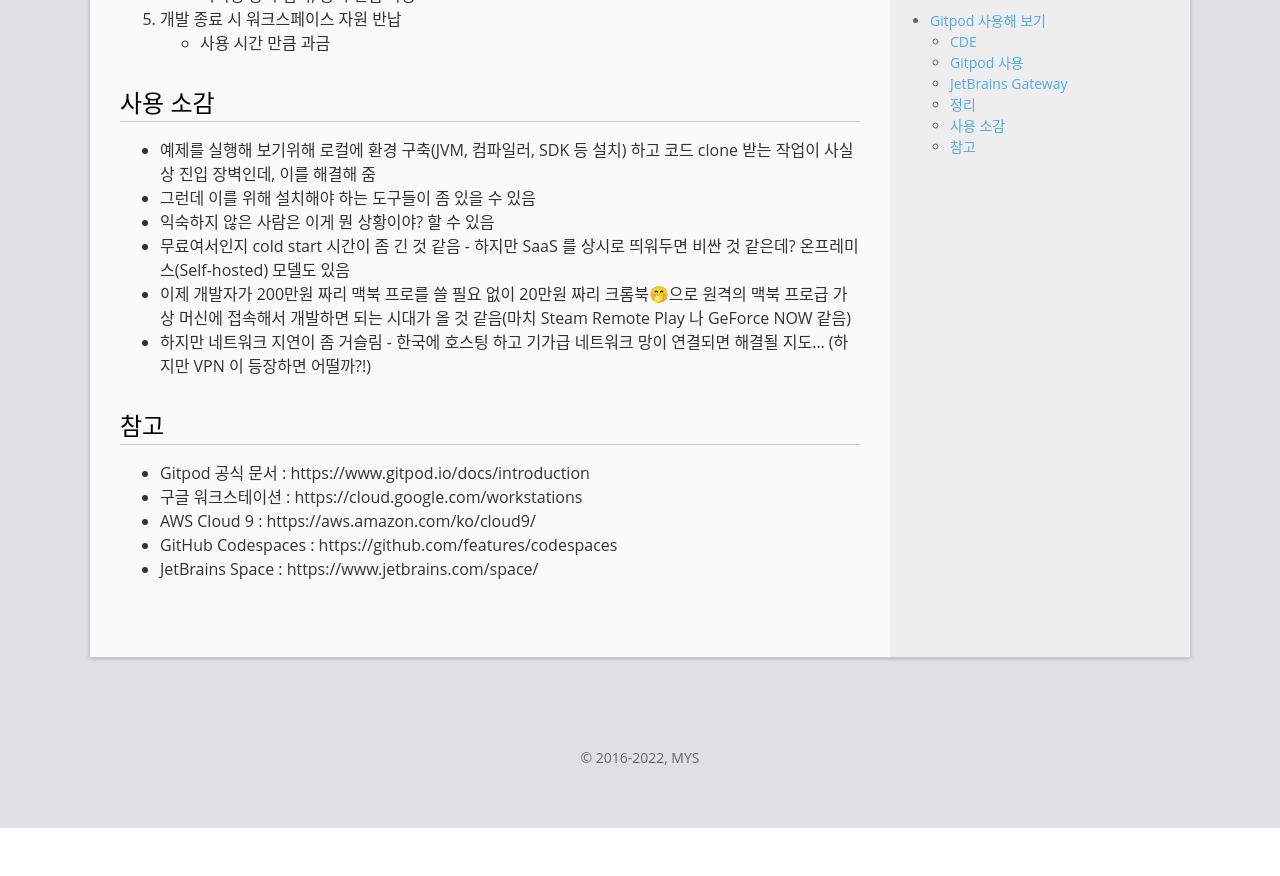
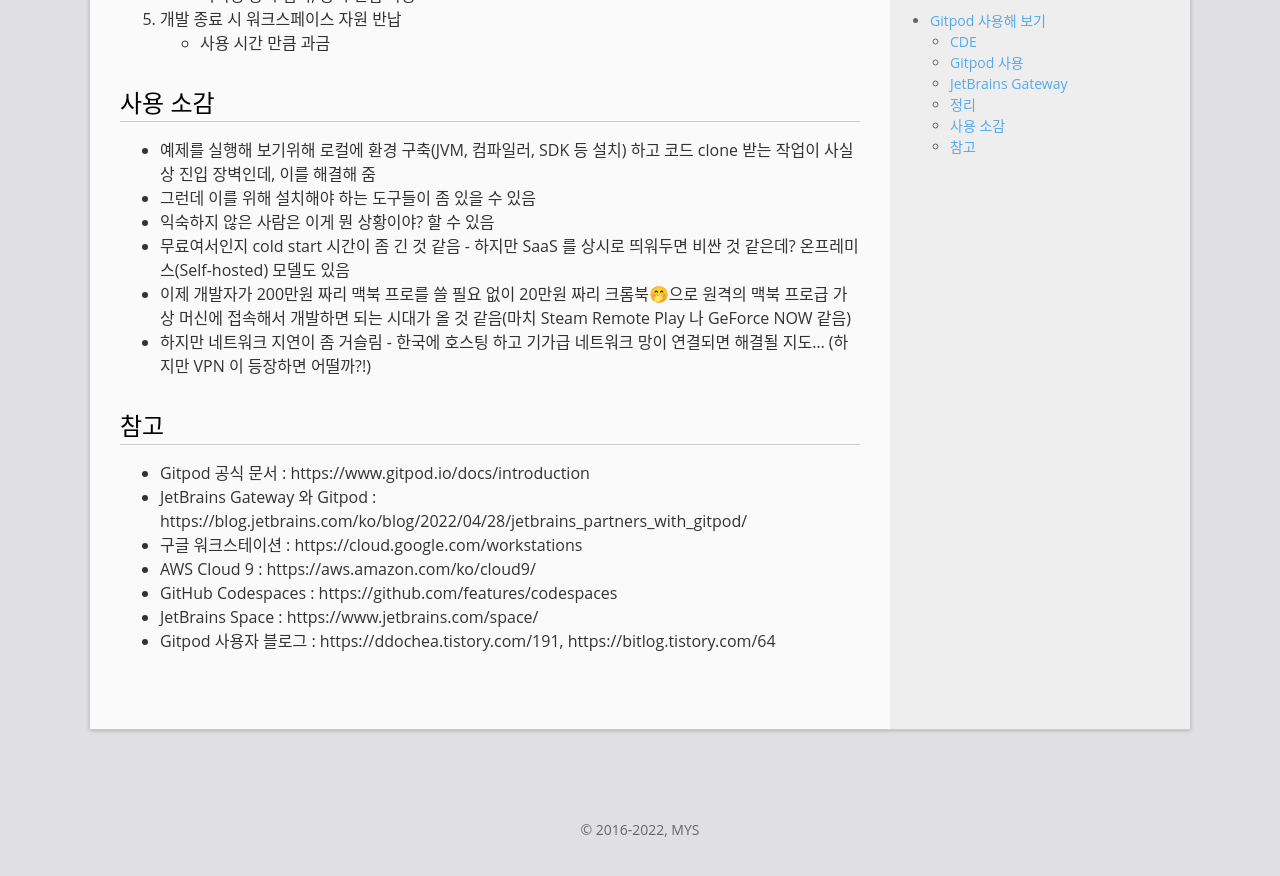
Before and after one commit to mystria/mystria.github.io, a Jekyll site: the page built from _posts/2022-12-02-remote-develop-with-gitpod.md, in a window 1280 px wide and 900 px high, scrolled down 2096 px. Shown: the top 876 px of the window. Built offline with Jekyll 4.4.1, drawn with Linux system fonts in a browser that asks for light colours; comment, search, counter and statistics services are not loaded; before the commit the page ends 2924 px from its top, so only the background shows below that.

Commit message:
Update references

```diff
--- a/_posts/2022-12-02-remote-develop-with-gitpod.md
+++ b/_posts/2022-12-02-remote-develop-with-gitpod.md
@@ -70,7 +70,9 @@
 
 ## 참고
 - Gitpod 공식 문서 : https://www.gitpod.io/docs/introduction
+- JetBrains Gateway 와 Gitpod : https://blog.jetbrains.com/ko/blog/2022/04/28/jetbrains_partners_with_gitpod/
 - 구글 워크스테이션 : https://cloud.google.com/workstations
 - AWS Cloud 9 : https://aws.amazon.com/ko/cloud9/
 - GitHub Codespaces : https://github.com/features/codespaces
 - JetBrains Space : https://www.jetbrains.com/space/
+- Gitpod 사용자 블로그 : https://ddochea.tistory.com/191, https://bitlog.tistory.com/64
```
